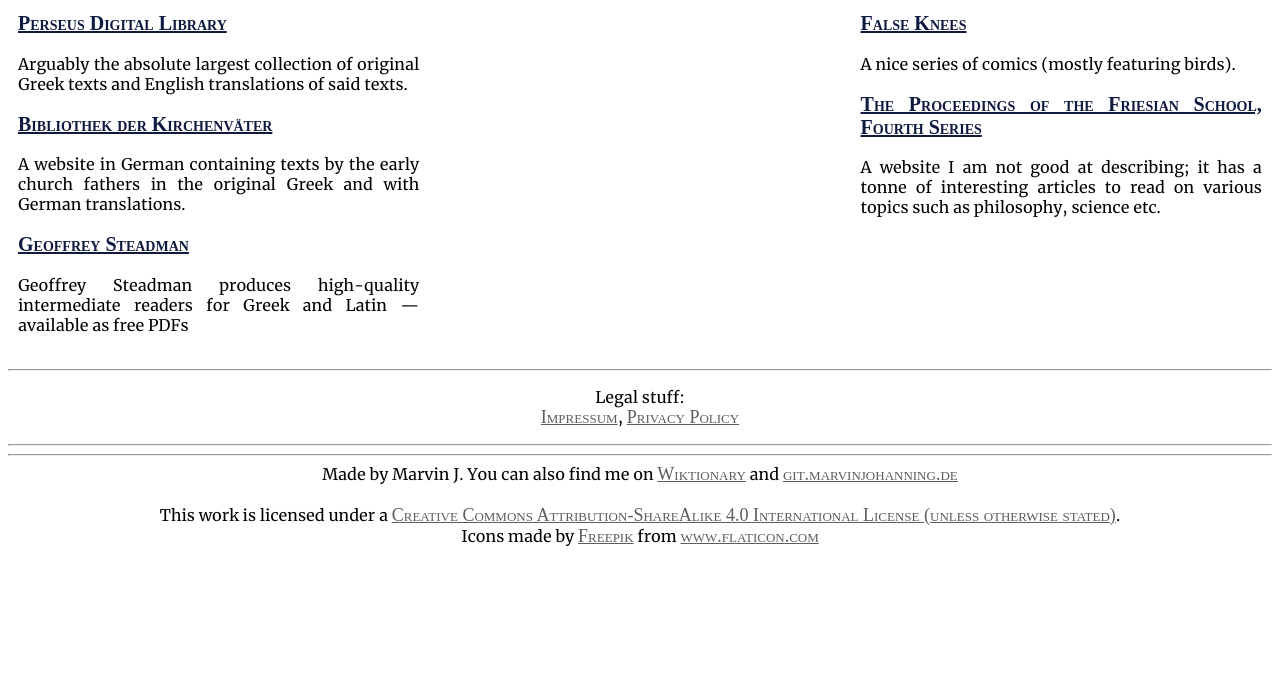
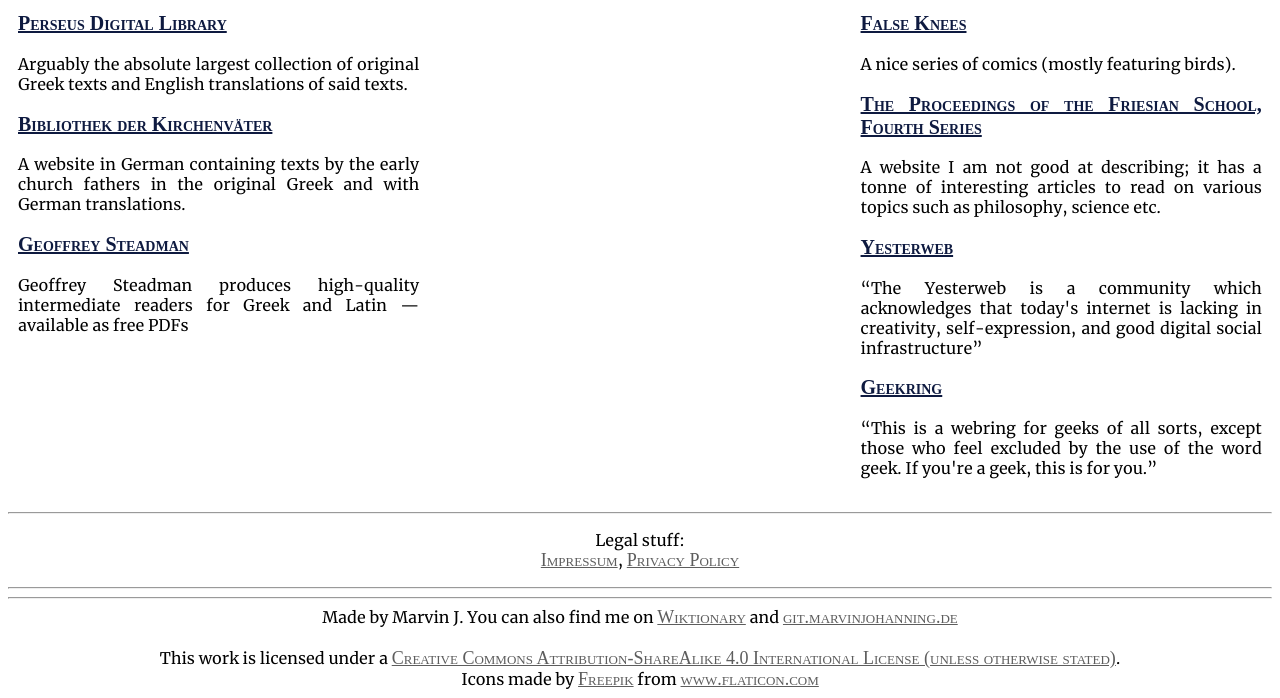
Before and after one commit to mjohanning99/ancient-greek.net, a PHP site: page /links.php in a window 1280 px wide. Shown: the part 1108-1806 px from the top of the page. Before the commit the page ends 1654 px from the top, so only its background shows below. Run offline with PHP 8.4, Linux system fonts and the light colour scheme; some libraries are stand-ins or nearby versions.

Commit message:
Add links

```diff
--- a/links.php
+++ b/links.php
@@ -89,6 +89,12 @@
 
     <h3><a class="menu" href="https://www.friesian.com/">The Proceedings of the Friesian School, Fourth Series</a></h3>
     <p>A website I am not good at describing; it has a tonne of interesting articles to read on various topics such as philosophy, science etc.</p>
+
+    <h3><a class="menu" href="http://yesterweb.org">Yesterweb</a></h3>
+    <p><q>The Yesterweb is a community which acknowledges that today's internet is lacking in creativity, self-expression, and good digital social infrastructure</q>
+
+    <h3><a class="menu" href="http://geekring.net">Geekring</a></h3>
+    <p><q>This is a webring for geeks of all sorts, except those who feel excluded by the use of the word geek. If you're a geek, this is for you.</q></p>
   </div>
 </div>
 
```
